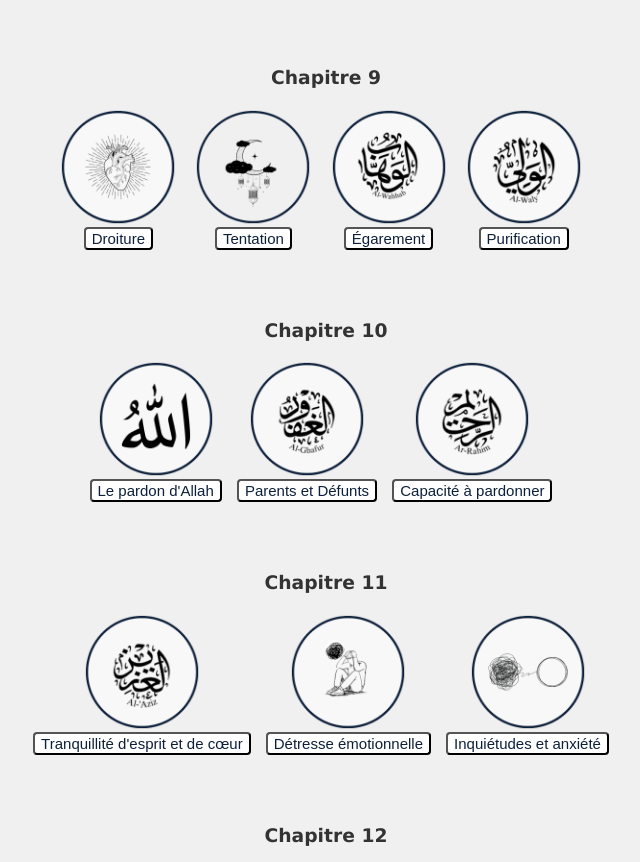
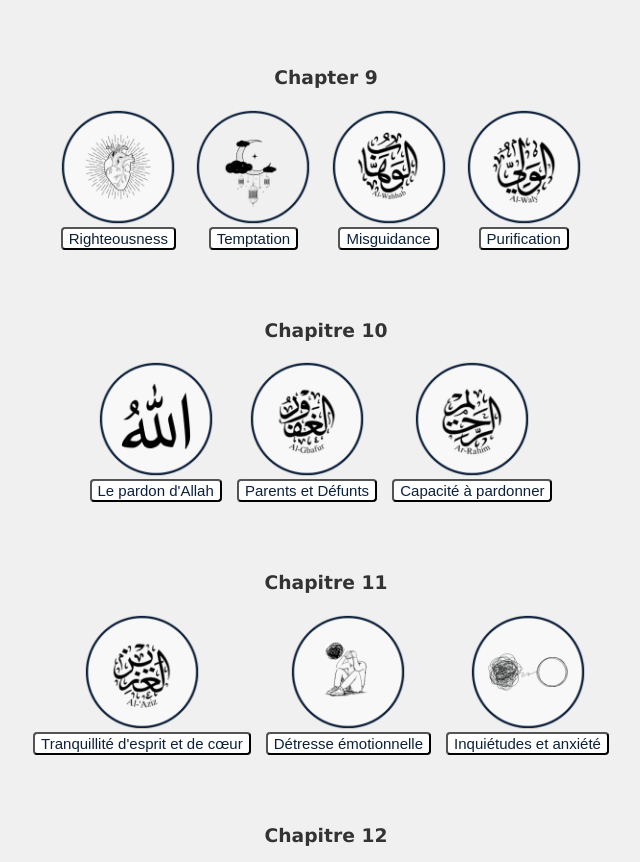
Before and after one commit to AlQalamIT/AlQalamFR, a plain HTML site: page index.html in a window 1280 px wide. Shown: the part 3108-3970 px from the top of the page, without its empty margins (314-954 px from the left). Drawn offline with Linux system fonts and the light colour scheme.

Commit message:
Update index.html

```diff
--- a/index.html
+++ b/index.html
@@ -173,18 +173,18 @@
                 </div>
 
                                     <div id="capitolo9">
-                                        <h3>Chapitre 9</h3>
+                                        <h3>Chapter 9</h3>
                                         <div class="capitolo9-item">
                                             <img src="Capitolo 9/Images/Capitolo_9_-_rettitudine.png" alt="Quotidiani Image 1">
-                                            <button onclick="window.location.href = 'rightpath.html'">Droiture</button>
+                                            <button onclick="window.location.href = 'rightpath.html'">Righteousness</button>
                                         </div>
                                         <div class="quotidiani-item">
                                             <img src="Capitolo 9/Images/Capitolo_9_-_tentazioni.png" alt="Quotidiani Image 2">
-                                            <button onclick="window.location.href = 'temptation.html'">Tentation</button>
+                                            <button onclick="window.location.href = 'temptation.html'">Temptation</button>
                                         </div>
                                         <div class="quotidiani-item">
                                             <img src="Capitolo 9/Images/Capitolo_9_-_smarrimento.png" alt="Quotidiani Image 1">
-                                            <button onclick="window.location.href = 'perdition.html'">Égarement</button>
+                                            <button onclick="window.location.href = 'perdition.html'">Misguidance</button>
                                         </div>
                                         <div class="quotidiani-item">
                                             <img src="Capitolo 9/Images/Capitolo_9_-_purificazione.png" alt="Quotidiani Image 2">
```
